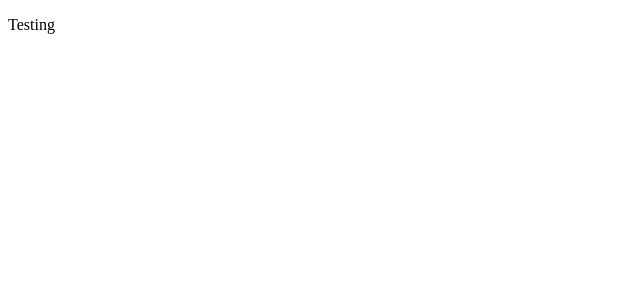
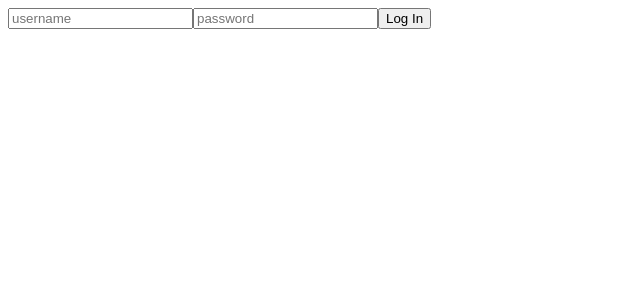
Before and after one commit to BrianARuff/team_dead_or_alive, a React (Create React App) app in the folder frontend/: page / in a window 1280 px wide. Shown: the top 300 px of the page, without its empty margins (0-640 px from the left). Built offline with nearby package versions, Linux system fonts and the light colour scheme.

Commit message:
basic login set up

```diff
--- a/frontend/src/App.js
+++ b/frontend/src/App.js
@@ -1,34 +1,34 @@
 import React, { Component } from 'react';
 import axios from 'axios';
+import { connect } from 'react-redux';
+
+import Login from './components/Login';
 
 class App extends Component {
 
-  constructor() {
-
-    super();
-    this.state = {
+  componentDidUpdate() {
 
 
-
-    }
-
-  }
-
-  componentDidMount() {
-
-    // axios.get('http://localhost:5000')
-    //   .then(res => this.setState({serverResp: res.data}))
-    //   .catch(err => console.log(err));
 
   }
 
   render() {
     return (
-      <div className="App">
-        <p>Testing</p>
+      <div className="app">
+        {!this.props.username ? <Login /> : <h1>Logged in as {this.props.username}!</h1>}
       </div>
     );
   }
 }
 
-export default App;
+function stateToProps(state) {
+
+  return {
+
+    username: state.username
+
+  }
+
+}
+
+export default connect(stateToProps, {})(App);
--- /dev/null
+++ b/frontend/src/components/Login.js
@@ -0,0 +1,73 @@
+import React from 'react';
+import { connect } from 'react-redux';
+import { login } from '../redux/actions';
+
+class Login extends React.Component {
+
+  constructor() {
+
+    super();
+
+    this.state = {
+
+      usernameTxt: '',
+      passwordTxt: '',
+      username: '',
+      password: ''
+
+    }
+
+  }
+
+  handleChange = e => {
+
+    this.setState({
+      [e.target.name]: e.target.value
+    })
+
+  }
+
+  createFormInput = (name, type='text') => {
+
+    return (
+      <input
+        type={type}
+        name={name}
+        onChange={this.handleChange}
+        placeholder={name}
+        value={this.state[name]}
+        required
+      />);
+
+  }
+
+  handleSubmit = e => {
+
+    e.preventDefault();
+
+    this.props.login(this.state.username, this.state.password);
+
+  }
+
+  render() {
+
+    return (
+
+      <form
+        className='login-form'
+        onSubmit={this.handleSubmit}>
+
+        {this.createFormInput('username')}
+        {this.createFormInput('password')}
+
+        <button>Log In</button>
+
+      </form>
+
+    );
+
+  }
+
+}
+
+export default connect(null, { login })(Login);
--- a/frontend/src/index.js
+++ b/frontend/src/index.js
@@ -5,6 +5,8 @@ import { Provider } from 'react-redux';
 import { createStore, applyMiddleware } from 'redux';
 import thunk from 'redux-thunk';
 
-const store = createStore(() => {}, applyMiddleware(thunk));
+import reducer from './redux/reducer';
+
+const store = createStore(reducer, applyMiddleware(thunk));
 
 ReactDOM.render(<Provider store={store}><App /></Provider>, document.getElementById('root'));
--- a/frontend/src/redux/reducer.js
+++ b/frontend/src/redux/reducer.js
@@ -6,7 +6,7 @@ const initialState = {
 
 }
 
-export default const reducer = (state = initialState, action) {
+export default function reducer(state = initialState, action) {
 
   switch(action.type) {
 
```
